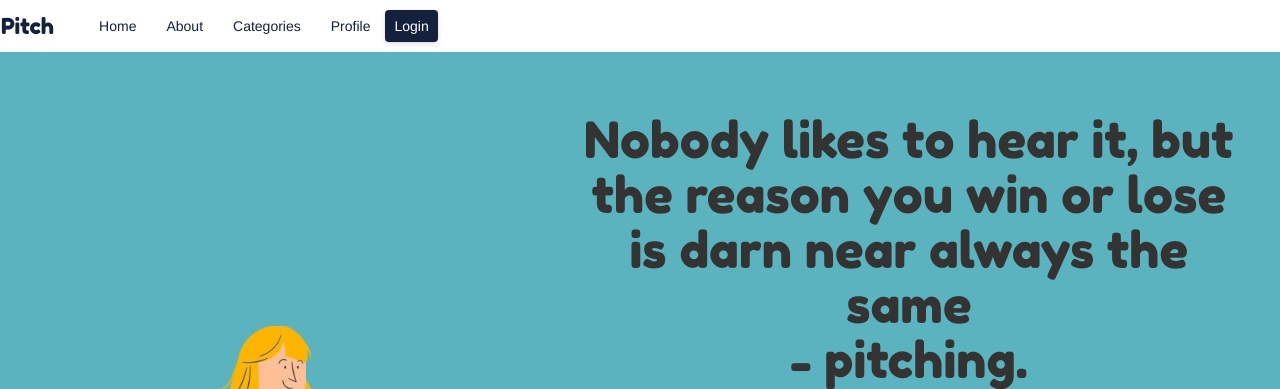
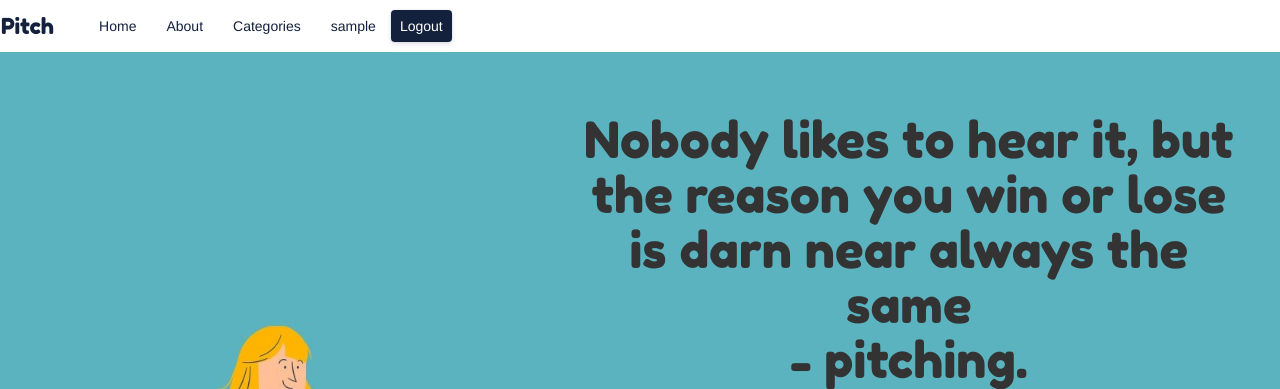
Before and after one commit to lornakamau/pitch, a Flask app: page / in a window 1280 px wide. Shown: the top 389 px of the page. Run offline with Flask 2, Linux system fonts and the light colour scheme; the visitor is signed in with stand-in values (Sample User, id 1); data comes from the database, SQL or seed files in the repository; some libraries are stand-ins or nearby versions.

Commit message:
update navbar info

```diff
--- a/app/templates/navbar.html
+++ b/app/templates/navbar.html
@@ -10,8 +10,12 @@
             </div>
             <a class="navbar-brand" id="pitch" href="/">Pitch</a>
             <div class="navbar-right">
-                <a class="navbar-brand" href="/" style="font-size: 14px; float: right !important;">Profile</a>
-                <a class=" btn my-2 my-sm-0" href="/">Login</a>
+                {% if current_user.is_authenticated %}
+                <a class="navbar-brand" href="/" style="font-size: 14px; float: right !important;">{{current_user.username}}</a>
+                <a class=" btn my-2 my-sm-0" href="{{url_for('auth.logout')}}">Logout</a>
+                {% else %}
+                <a class=" btn my-2 my-sm-0" href="{{url_for('auth.login')}}">Login</a>
+                {% endif %}
             </div>
             <div class="navbar-collapse collapse" style="float: left;">
                 <ul class="nav navbar-nav">
```
